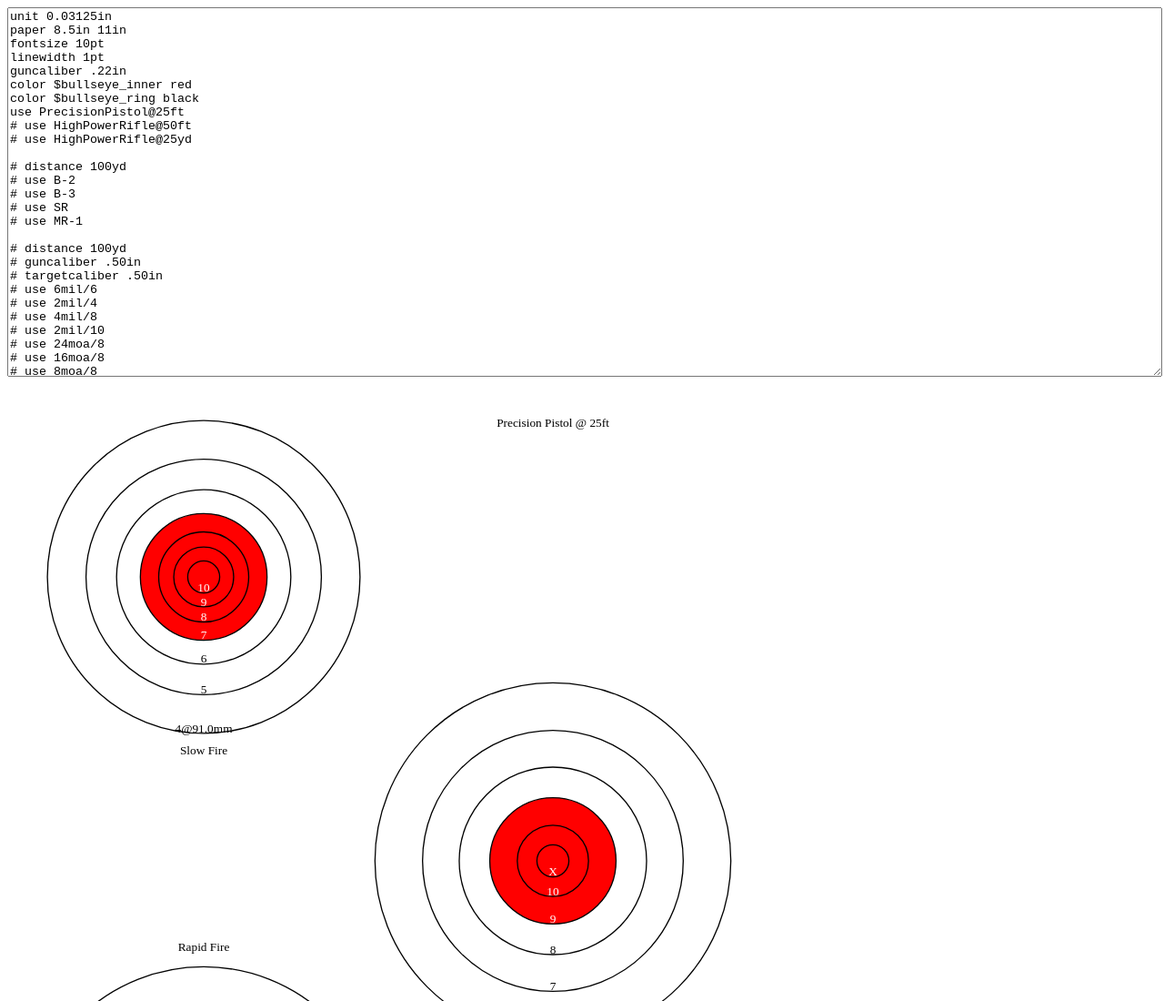
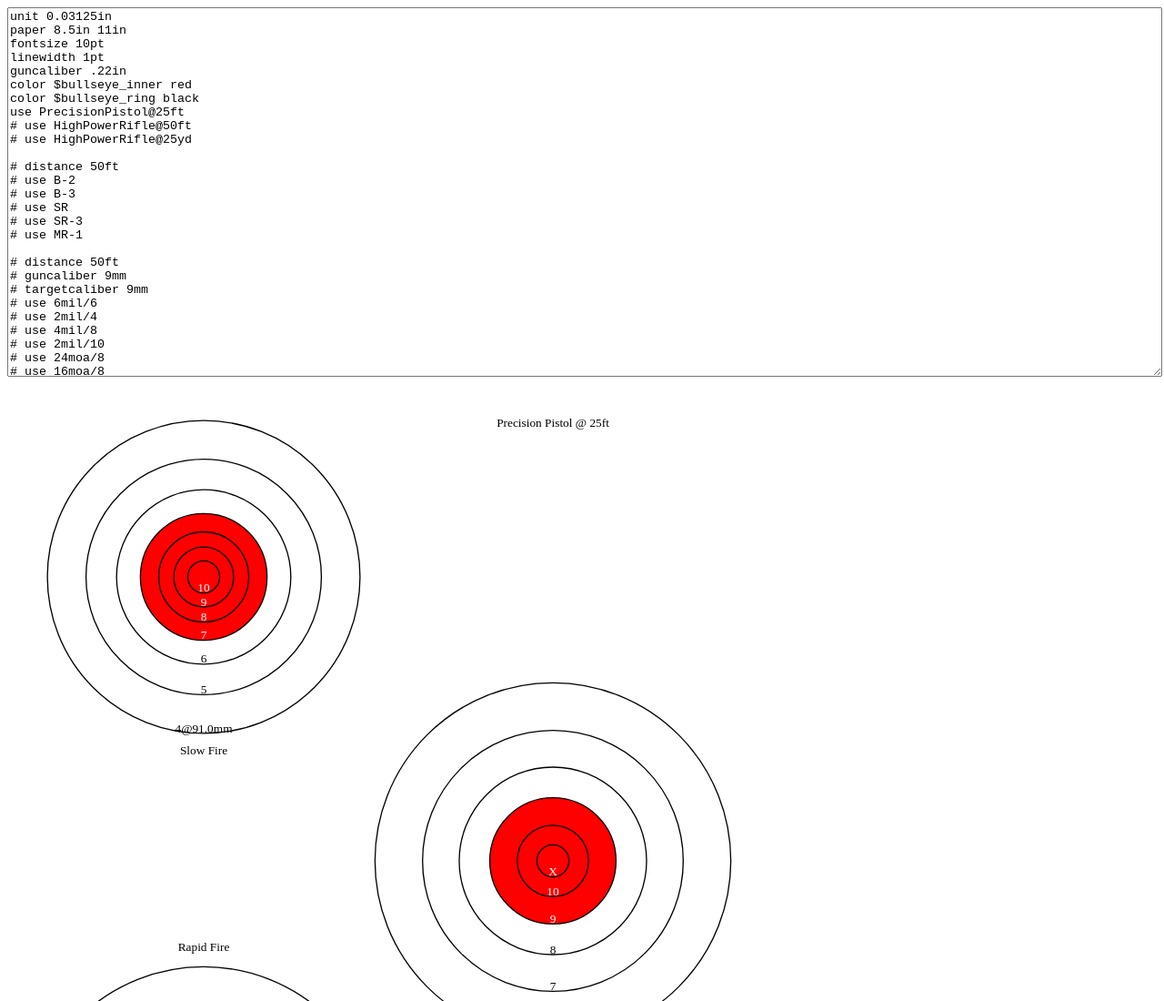
Before and after one commit to divVerent/targetmaker, a plain HTML site: page index.html in a window 1280 px wide. Shown: the top 1100 px of the page at 91% size. Drawn offline with Linux system fonts and the light colour scheme.

Commit message:
Fix examples.

```diff
--- a/index.html
+++ b/index.html
@@ -20,15 +20,16 @@ use PrecisionPistol@25ft
 # use HighPowerRifle@50ft
 # use HighPowerRifle@25yd
 
-# distance 100yd
+# distance 50ft
 # use B-2
 # use B-3
 # use SR
+# use SR-3
 # use MR-1
 
-# distance 100yd
-# guncaliber .50in
-# targetcaliber .50in
+# distance 50ft
+# guncaliber 9mm
+# targetcaliber 9mm
 # use 6mil/6
 # use 2mil/4
 # use 4mil/8
```
